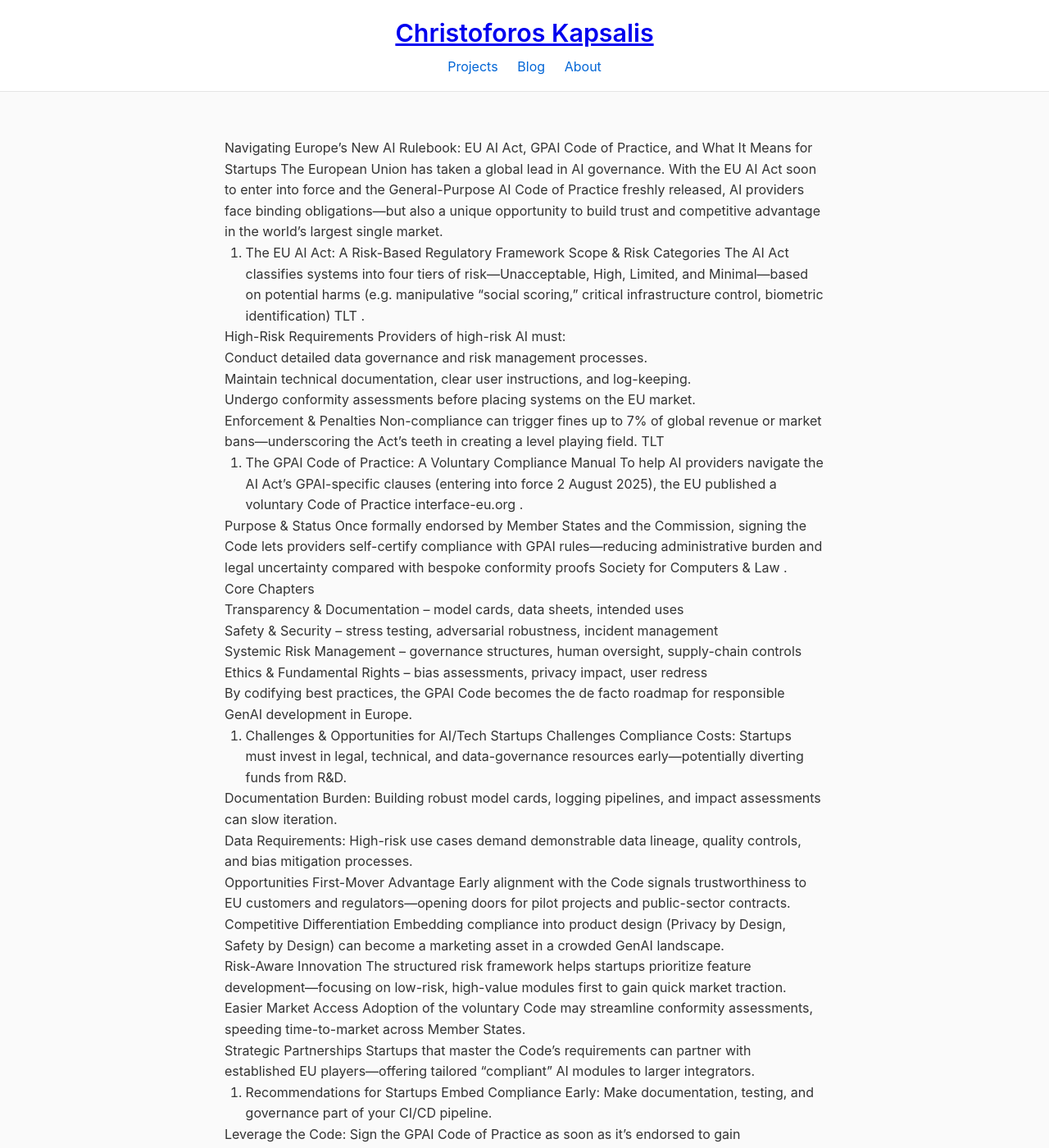
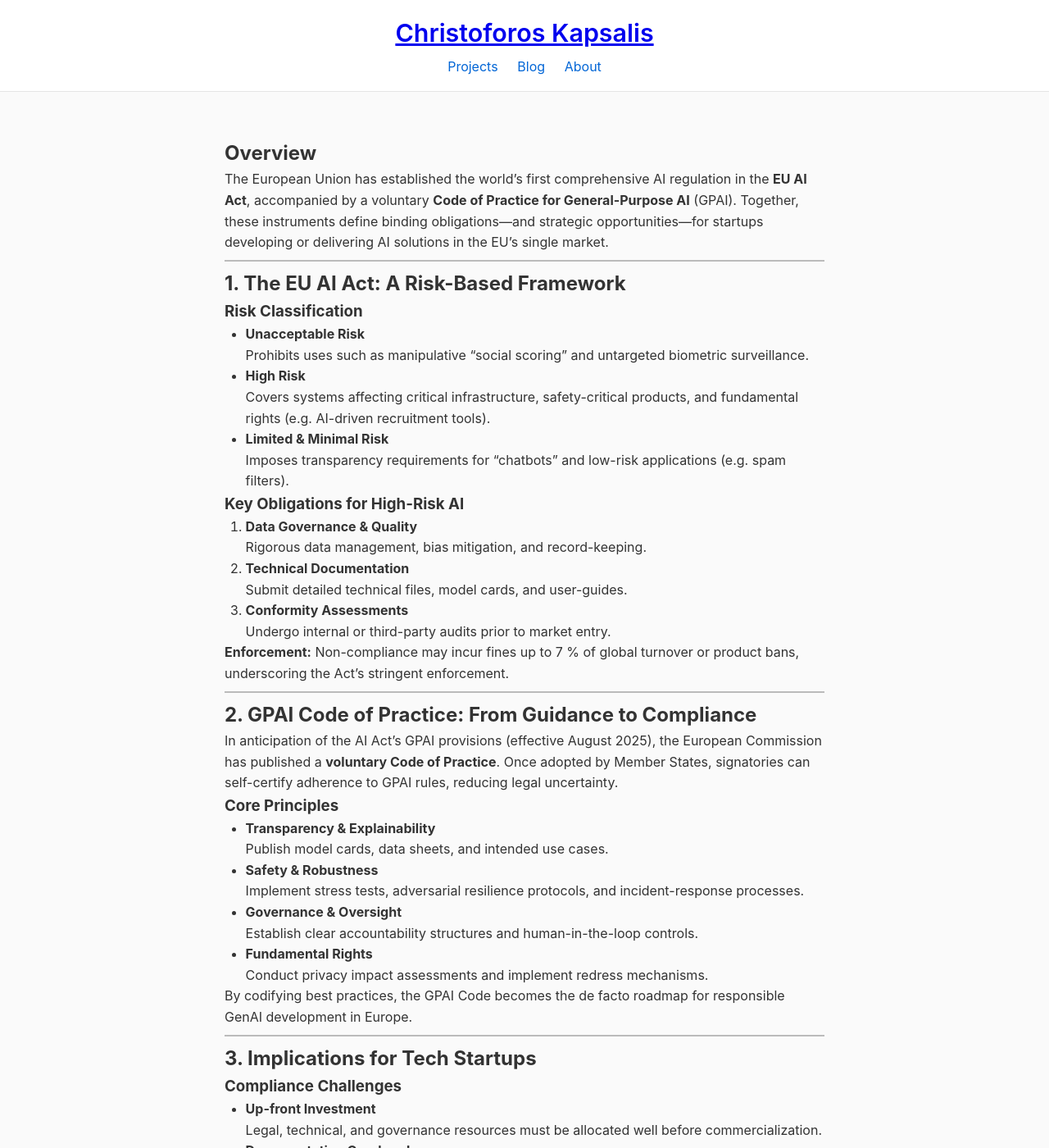
Before and after one commit to C-Kapsalis/portfolio-website, a Jekyll site: the page built from _posts/2025-08-01-eu-ai-act.md, in a window 1280 px wide and 1400 px high. Shown: the whole window at 82% size. Built offline with Jekyll 4.4.1, drawn with Linux system fonts in a browser that asks for light colours; our own code applies the rules of GitHub Pages for plain Markdown files; some of the changed text lies outside the part shown.

Commit message:
fixed post

```diff
--- a/_posts/2025-08-01-eu-ai-act.md
+++ b/_posts/2025-08-01-eu-ai-act.md
@@ -1,87 +1,97 @@
 ---
-layout: default
-title: "EU AI Act and Code of Practice"
+layout: post
+title: “Navigating Europe’s AI Rulebook: The EU AI Act, GPAI Code of Practice, and What It Means for Startups”
 date: 2025-08-01
-excerpt: "A brief introduction and what it means for tech startups"
+excerpt: >
+  An in-depth overview of Europe’s new AI regulatory framework and practical guidance for tech ventures seeking to enter the EU market.
 ---
 
+## Overview
 
+The European Union has established the world’s first comprehensive AI regulation in the **EU AI Act**, accompanied by a voluntary **Code of Practice for General-Purpose AI** (GPAI). Together, these instruments define binding obligations—and strategic opportunities—for startups developing or delivering AI solutions in the EU’s single market.
 
-Navigating Europe’s New AI Rulebook: EU AI Act, GPAI Code of Practice, and What It Means for Startups
-The European Union has taken a global lead in AI governance. With the EU AI Act soon to enter into force and the General-Purpose AI Code of Practice freshly released, AI providers face binding obligations—but also a unique opportunity to build trust and competitive advantage in the world’s largest single market.
+---
 
-1. The EU AI Act: A Risk-Based Regulatory Framework
-Scope & Risk Categories
-The AI Act classifies systems into four tiers of risk—Unacceptable, High, Limited, and Minimal—based on potential harms (e.g. manipulative “social scoring,” critical infrastructure control, biometric identification)
-TLT
-.
+## 1. The EU AI Act: A Risk-Based Framework
 
-High-Risk Requirements
-Providers of high-risk AI must:
+### Risk Classification
 
-Conduct detailed data governance and risk management processes.
+- **Unacceptable Risk**
+  Prohibits uses such as manipulative “social scoring” and untargeted biometric surveillance.
 
-Maintain technical documentation, clear user instructions, and log-keeping.
+- **High Risk**
+  Covers systems affecting critical infrastructure, safety-critical products, and fundamental rights (e.g. AI-driven recruitment tools).
 
-Undergo conformity assessments before placing systems on the EU market.
+- **Limited & Minimal Risk**
+  Imposes transparency requirements for “chatbots” and low-risk applications (e.g. spam filters).
 
-Enforcement & Penalties
-Non-compliance can trigger fines up to 7% of global revenue or market bans—underscoring the Act’s teeth in creating a level playing field.
-TLT
+### Key Obligations for High-Risk AI
 
-2. The GPAI Code of Practice: A Voluntary Compliance Manual
-To help AI providers navigate the AI Act’s GPAI-specific clauses (entering into force 2 August 2025), the EU published a voluntary Code of Practice
-interface-eu.org
-.
+1. **Data Governance & Quality**
+   Rigorous data management, bias mitigation, and record-keeping.
+2. **Technical Documentation**
+   Submit detailed technical files, model cards, and user-guides.
+3. **Conformity Assessments**
+   Undergo internal or third-party audits prior to market entry.
 
-Purpose & Status
-Once formally endorsed by Member States and the Commission, signing the Code lets providers self-certify compliance with GPAI rules—reducing administrative burden and legal uncertainty compared with bespoke conformity proofs
-Society for Computers & Law
-.
+**Enforcement:** Non-compliance may incur fines up to 7 % of global turnover or product bans, underscoring the Act’s stringent enforcement.
 
-Core Chapters
+---
 
-Transparency & Documentation – model cards, data sheets, intended uses
+## 2. GPAI Code of Practice: From Guidance to Compliance
 
-Safety & Security – stress testing, adversarial robustness, incident management
+In anticipation of the AI Act’s GPAI provisions (effective August 2025), the European Commission has published a **voluntary Code of Practice**. Once adopted by Member States, signatories can self-certify adherence to GPAI rules, reducing legal uncertainty.
 
-Systemic Risk Management – governance structures, human oversight, supply-chain controls
+### Core Principles
 
-Ethics & Fundamental Rights – bias assessments, privacy impact, user redress
+- **Transparency & Explainability**
+  Publish model cards, data sheets, and intended use cases.
+- **Safety & Robustness**
+  Implement stress tests, adversarial resilience protocols, and incident-response processes.
+- **Governance & Oversight**
+  Establish clear accountability structures and human-in-the-loop controls.
+- **Fundamental Rights**
+  Conduct privacy impact assessments and implement redress mechanisms.
 
 By codifying best practices, the GPAI Code becomes the de facto roadmap for responsible GenAI development in Europe.
 
-3. Challenges & Opportunities for AI/Tech Startups
-Challenges
-Compliance Costs: Startups must invest in legal, technical, and data-governance resources early—potentially diverting funds from R&D.
+---
 
-Documentation Burden: Building robust model cards, logging pipelines, and impact assessments can slow iteration.
+## 3. Implications for Tech Startups
 
-Data Requirements: High-risk use cases demand demonstrable data lineage, quality controls, and bias mitigation processes.
+### Compliance Challenges
 
-Opportunities
-First-Mover Advantage
-Early alignment with the Code signals trustworthiness to EU customers and regulators—opening doors for pilot projects and public-sector contracts.
+- **Up-front Investment**
+  Legal, technical, and governance resources must be allocated well before commercialization.
+- **Documentation Overhead**
+  Creating and maintaining model cards, audit logs, and risk assessments can slow product iteration.
+- **Data Demands**
+  High-risk use cases require demonstrable data lineage, quality controls, and bias mitigation.
 
-Competitive Differentiation
-Embedding compliance into product design (Privacy by Design, Safety by Design) can become a marketing asset in a crowded GenAI landscape.
+### Strategic Opportunities
 
-Risk-Aware Innovation
-The structured risk framework helps startups prioritize feature development—focusing on low-risk, high-value modules first to gain quick market traction.
+- **Trust & Differentiation**
+  Early adopters of the Code signal reliability to regulators and customers—unlocking pilot projects and public-sector engagements.
+- **Market Access**
+  Self-certification streamlines conformity processes across Member States, accelerating time-to-market.
+- **Partnership Potential**
+  Startups proficient in EU compliance can collaborate with established integrators seeking “plug-and-play” compliant AI modules.
 
-Easier Market Access
-Adoption of the voluntary Code may streamline conformity assessments, speeding time-to-market across Member States.
+---
 
-Strategic Partnerships
-Startups that master the Code’s requirements can partner with established EU players—offering tailored “compliant” AI modules to larger integrators.
+## 4. Recommendations for Startups
 
-4. Recommendations for Startups
-Embed Compliance Early: Make documentation, testing, and governance part of your CI/CD pipeline.
+1. **Integrate Compliance into Development**
+   Embed documentation, testing, and governance into your CI/CD pipelines.
+2. **Sign the GPAI Code Early**
+   Gain administrative relief and legal clarity through self-certification.
+3. **Adopt Compliance Toolkits**
+   Leverage open-source solutions (e.g. model-card generators, siMMMulator) to automate reporting.
+4. **Engage Local Expertise**
+   Partner with EU-based legal and risk consultancies to navigate Member-State nuances.
+5. **Communicate Transparently**
+   Publish your compliance artifacts (model cards, impact statements) publicly to build stakeholder confidence.
 
-Leverage the Code: Sign the GPAI Code of Practice as soon as it’s endorsed to gain administrative relief and legal clarity.
+---
 
-Invest in Tools: Adopt open-source compliance toolkits (e.g. siMMMulator, model-card generators) to automate logging and reporting.
-
-Build Partnerships: Collaborate with EU-based legal and AI-risk consultancies to navigate local nuances in Member States.
-
-Communicate Transparently: Publish model cards and impact summaries publicly to showcase your commitment to ethical, safe AI.
+*Published by Christoforos Kapsalis, MS in Marketing candidate & tech-startup consultant.*
--- a/blog.md
+++ b/blog.md
@@ -2,5 +2,3 @@
 layout: blog
 title: Blog
 ---
-
-My thoughts on marketing analytics, data science, and technology.
```
